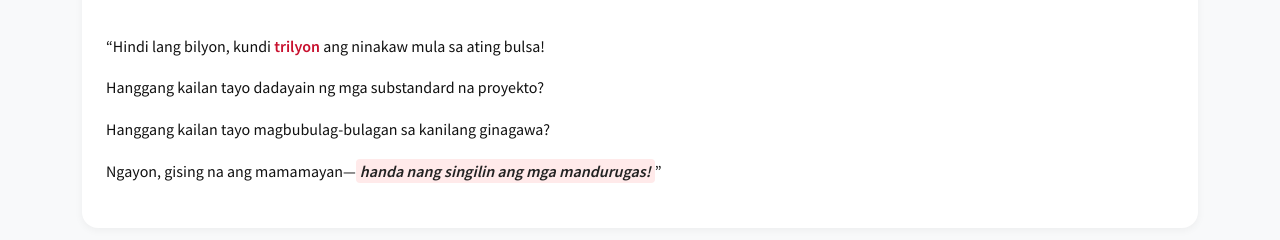
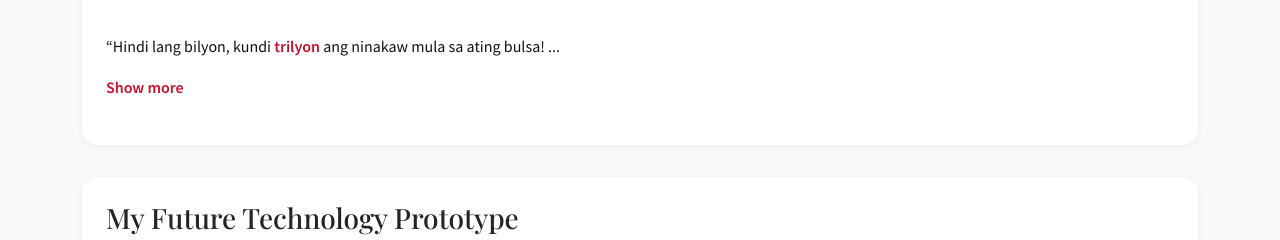
Before and after one commit to NickaPapilota/nickapapilota.github.io, a plain HTML site: page index.html in a window 1280 px wide. Shown: the part 2090-2330 px from the top of the page. Drawn offline with nearby package versions, Linux system fonts and the light colour scheme.

Commit message:
Update index.html

```diff
--- a/index.html
+++ b/index.html
@@ -169,10 +169,16 @@
       <img src="Typog.png" alt="Typog photo" class="img-fluid w-100 mb-3 rounded">
     </a>
       <div class="caption">
-       <p>“Hindi lang bilyon, kundi <span class="highlight">trilyon</span> ang ninakaw mula sa ating bulsa!</p>
-       <p>Hanggang kailan tayo dadayain ng mga substandard na proyekto?</p>
-       <p>Hanggang kailan tayo magbubulag-bulagan sa kanilang ginagawa?</p>
-       <p>Ngayon, gising na ang mamamayan—<span class="emphasis">handa nang singilin ang mga mandurugas!</span>”</p>
+       <p>
+  “Hindi lang bilyon, kundi <span class="highlight">trilyon</span> ang ninakaw mula sa ating bulsa!
+    <span id="dots">...</span>
+    <span id="more" style="display:none;">
+      Hanggang kailan tayo dadayain ng mga substandard na proyekto?
+      Hanggang kailan tayo magbubulag-bulagan sa kanilang ginagawa?
+      Ngayon, gising na ang mamamayan—<span class="emphasis">handa nang singilin ang mga mandurugas!</span>
+    </span>
+  </p>
+  <button onclick="toggleText()" id="myBtn">Show more</button>
       </div>
   </div>
    <div class="blog-post">
```
